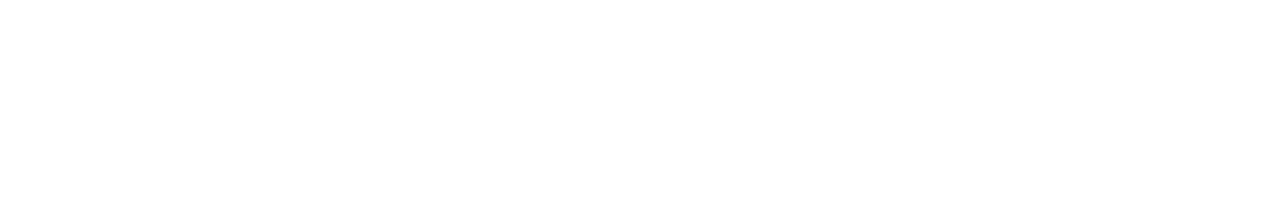
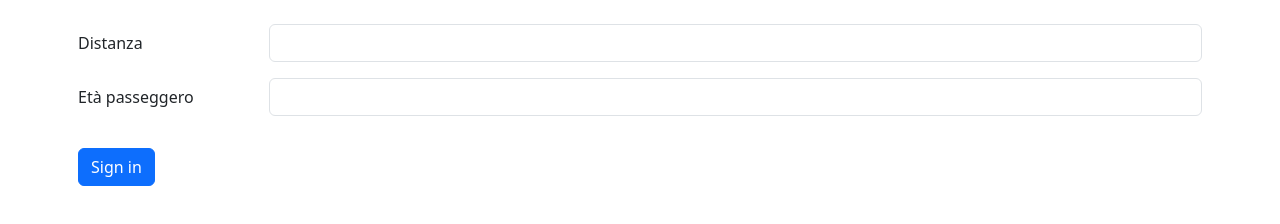
Before and after one commit to giorgiadifranco/js-biglietto-treno-form, a plain HTML site: page index.html in a window 1280 px wide. Drawn offline with nearby package versions, Linux system fonts and the light colour scheme.

Commit message:
add form

```diff
--- a/index.html
+++ b/index.html
@@ -9,6 +9,31 @@
 </head>
 <body>
 
+    <form class="container py-4 px-2">
+        <div class="row mb-3 ">
+          <label for="inputEmail3" class="col-sm-2 col-form-label">Distanza</label>
+          <div class="col-sm-10">
+            <input type="email" class="form-control" id="inputEmail3">
+          </div>
+        </div>
+        <div class="row mb-3">
+          <label for="inputPassword3" class="col-sm-2 col-form-label">Età passeggero</label>
+          <div class="col-sm-10">
+            <input type="password" class="form-control" id="inputPassword3">
+          </div>
+        </div>
+        <fieldset class="row mb-3">
+
+
+            </div>
+
+          </div>
+        </fieldset>
+
+        <button type="submit" class="btn btn-primary">Sign in</button>
+      </form>
+
+
 
     <script src="./assets/js/main.js"></script>
 </body>
```
